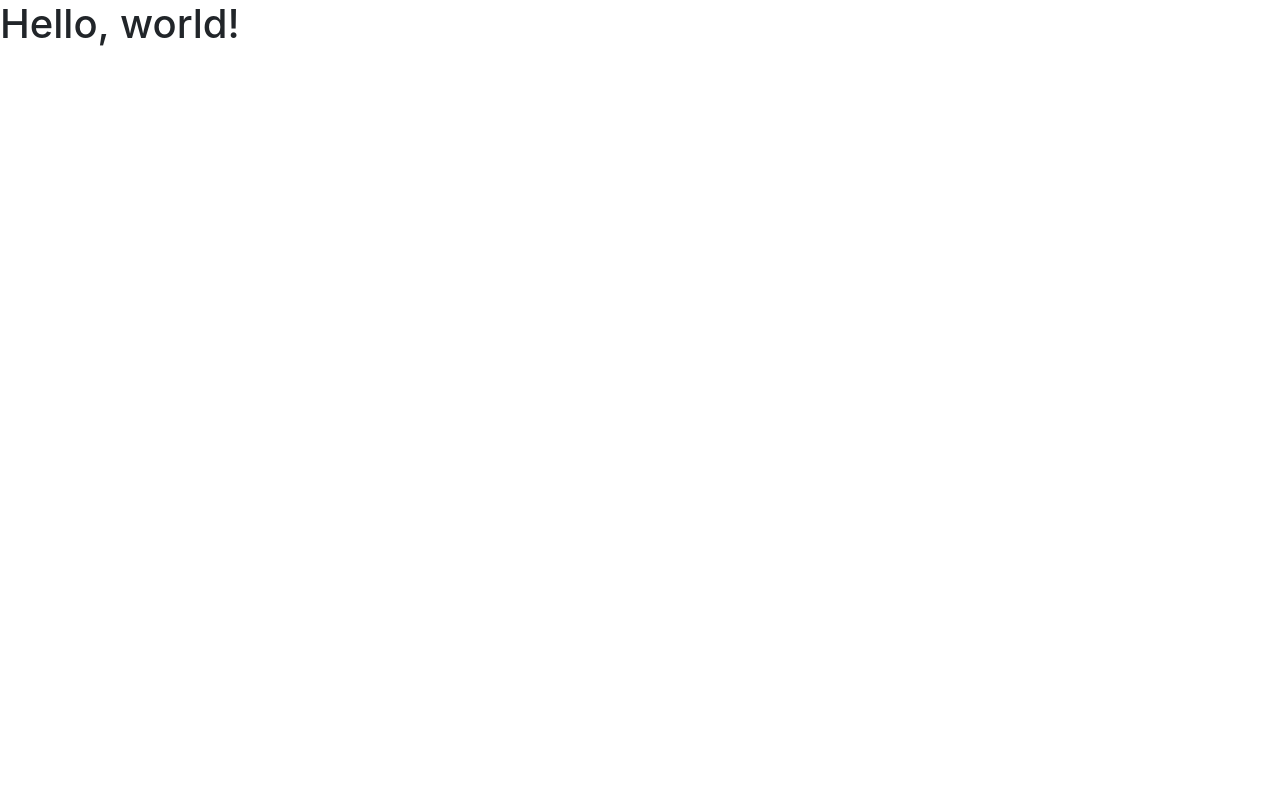
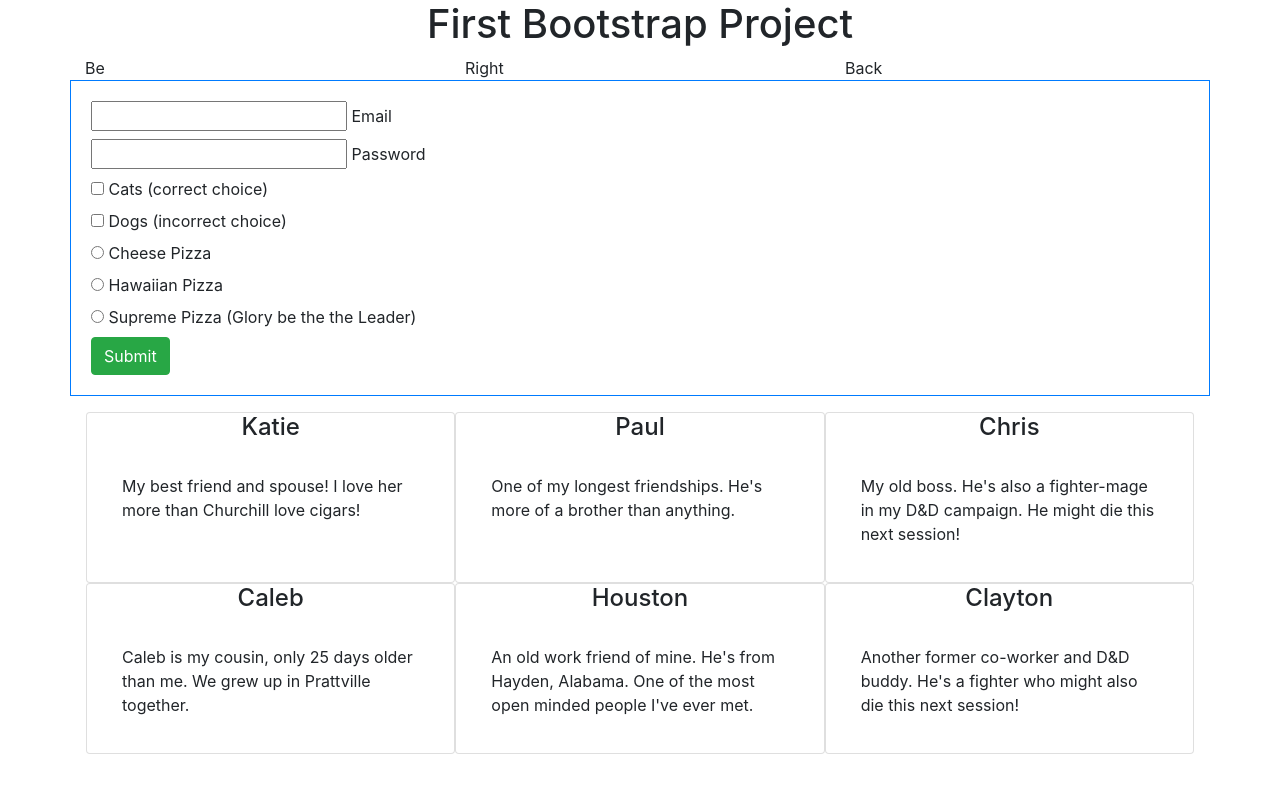
Before and after one commit to Cahaba-Cryptid/Bootstrap4Drills, a plain HTML site: page index.html in a window 1280 px wide. Drawn offline with nearby package versions, Linux system fonts and the light colour scheme.

Commit message:
final product

```diff
--- a/index.html
+++ b/index.html
@@ -2,27 +2,100 @@
 <html lang="en">
 
 <head>
+
     <meta charset="utf-8">
     <meta name="viewport" content="width=device-width, initial-scale=1, shrink-to-fit=no">
-    <link rel="stylesheet" href="https://stackpath.bootstrapcdn.com/bootstrap/4.3.1/css/bootstrap.min.css"
-        integrity="sha384-ggOyR0iXCbMQv3Xipma34MD+dH/1fQ784/j6cY/iJTQUOhcWr7x9JvoRxT2MZw1T" crossorigin="anonymous">
 
-    <title>Hello, world!</title>
+
+    <link rel="stylesheet" href="https://maxcdn.bootstrapcdn.com/bootstrap/4.0.0/css/bootstrap.min.css"
+        integrity="sha384-Gn5384xqQ1aoWXA+058RXPxPg6fy4IWvTNh0E263XmFcJlSAwiGgFAW/dAiS6JXm" crossorigin="anonymous">
+
+    <link rel="stylesheet" href="styles.css">
+
+    <title>Bootstrap, Y'all!</title>
 </head>
 
 <body>
-    <h1>Hello, world!</h1>
+    <div class="container">
+        <div class="row justify-content-center">
+            <h1>First Bootstrap Project</h1>
+        </div>
+        <div class="row">
+            <div class="col-4 justify-content-start">
+                Be
+            </div>
+            <div class="col-4 justify-content-center">
+                Right
+            </div>
+            <div class="col-4 justify-content-end">
+                Back
+            </div>
+        </div>
+        <div class="row">
+            <form class="col-12 p-3 border border-primary" action="">
+                <div class="p-1">
+                    <input type="email" name="submit-email"> Email
+                </div>
+                <div class="p-1">
+                    <input type="password" class="password"> Password
+                </div>
+                <div class="p-1">
+                    <input type="checkbox" name="Cats" id=""> Cats (correct choice)
+                </div>
+                <div class="p-1">
+                    <input type="checkbox" name="Dogs" id=""> Dogs (incorrect choice)
+                </div>
+                <div class="p-1">
+                    <input type="radio" name="radio1" id=""> Cheese Pizza
+                </div>
+                <div class="p-1">
+                    <input type="radio" name="radio1" id=""> Hawaiian Pizza
+                </div>
+                <div class="p-1">
+                    <input type="radio" name="radio1" id=""> Supreme Pizza (Glory be the the Leader)
+                </div>
+                <div class="p-1">
+                    <button class="btn btn-success" type="submit">Submit</button>
+                </div>
+            </form>
+        </div>
+        <div class="row p-3">
+            <div class="card col-sm-4">
+                <h4 class="card-title text-center">Katie</h4>
+                <p class="card-body">My best friend and spouse! I love her more than Churchill love cigars!</p>
+            </div>
+            <div class="card col-sm-4">
+                <h4 class="card-title text-center">Paul</h4>
+                <p class="card-body">One of my longest friendships. He's more of a brother than anything.</p>
+            </div>
+            <div class="card col-sm-4">
+                <h4 class="card-title text-center">Chris</h4>
+                <p class="card-body">My old boss. He's also a fighter-mage in my D&D campaign. He might die this next session!</p>
+            </div>
+            <div class="card col-sm-4">
+                <h4 class="card-title text-center">Caleb</h4>
+                <p class="card-body">Caleb is my cousin, only 25 days older than me. We grew up in Prattville together.</p>
+            </div>
+            <div class="card col-sm-4">
+                <h4 class="card-title text-center">Houston</h4>
+                <p class="card-body">An old work friend of mine. He's from Hayden, Alabama. One of the most open minded people I've ever met.</p>
+            </div>
+            <div class="card col-sm-4">
+                <h4 class="card-title text-center">Clayton</h4>
+                <p class="card-body">Another former co-worker and D&D buddy. He's a fighter who might also die this next session!</p>
+            </div>
+        </div>
+    </div>
 
 
-
-    <script src="https://code.jquery.com/jquery-3.3.1.slim.min.js"
-        integrity="sha384-q8i/X+965DzO0rT7abK41JStQIAqVgRVzpbzo5smXKp4YfRvH+8abtTE1Pi6jizo"
+    <script src="https://code.jquery.com/jquery-3.2.1.slim.min.js"
+        integrity="sha384-KJ3o2DKtIkvYIK3UENzmM7KCkRr/rE9/Qpg6aAZGJwFDMVNA/GpGFF93hXpG5KkN"
         crossorigin="anonymous"></script>
-    <script src="https://cdnjs.cloudflare.com/ajax/libs/popper.js/1.14.7/umd/popper.min.js"
-        integrity="sha384-UO2eT0CpHqdSJQ6hJty5KVphtPhzWj9WO1clHTMGa3JDZwrnQq4sF86dIHNDz0W1"
+    <script src="https://cdnjs.cloudflare.com/ajax/libs/popper.js/1.12.9/umd/popper.min.js"
+        integrity="sha384-ApNbgh9B+Y1QKtv3Rn7W3mgPxhU9K/ScQsAP7hUibX39j7fakFPskvXusvfa0b4Q"
         crossorigin="anonymous"></script>
-    <script src="https://stackpath.bootstrapcdn.com/bootstrap/4.3.1/js/bootstrap.min.js"
-        integrity="sha384-JjSmVgyd0p3pXB1rRibZUAYoIIy6OrQ6VrjIEaFf/nJGzIxFDsf4x0xIM+B07jRM"
+    <script src="https://maxcdn.bootstrapcdn.com/bootstrap/4.0.0/js/bootstrap.min.js"
+        integrity="sha384-JZR6Spejh4U02d8jOt6vLEHfe/JQGiRRSQQxSfFWpi1MquVdAyjUar5+76PVCmYl"
         crossorigin="anonymous"></script>
 </body>
 
--- /dev/null
+++ b/styles.css
@@ -0,0 +1,4 @@
+/*.container-fluid {
+    background-color: blue;
+    height: 500px;
+}*/
```
Also changed, not shown: 1 other file.
